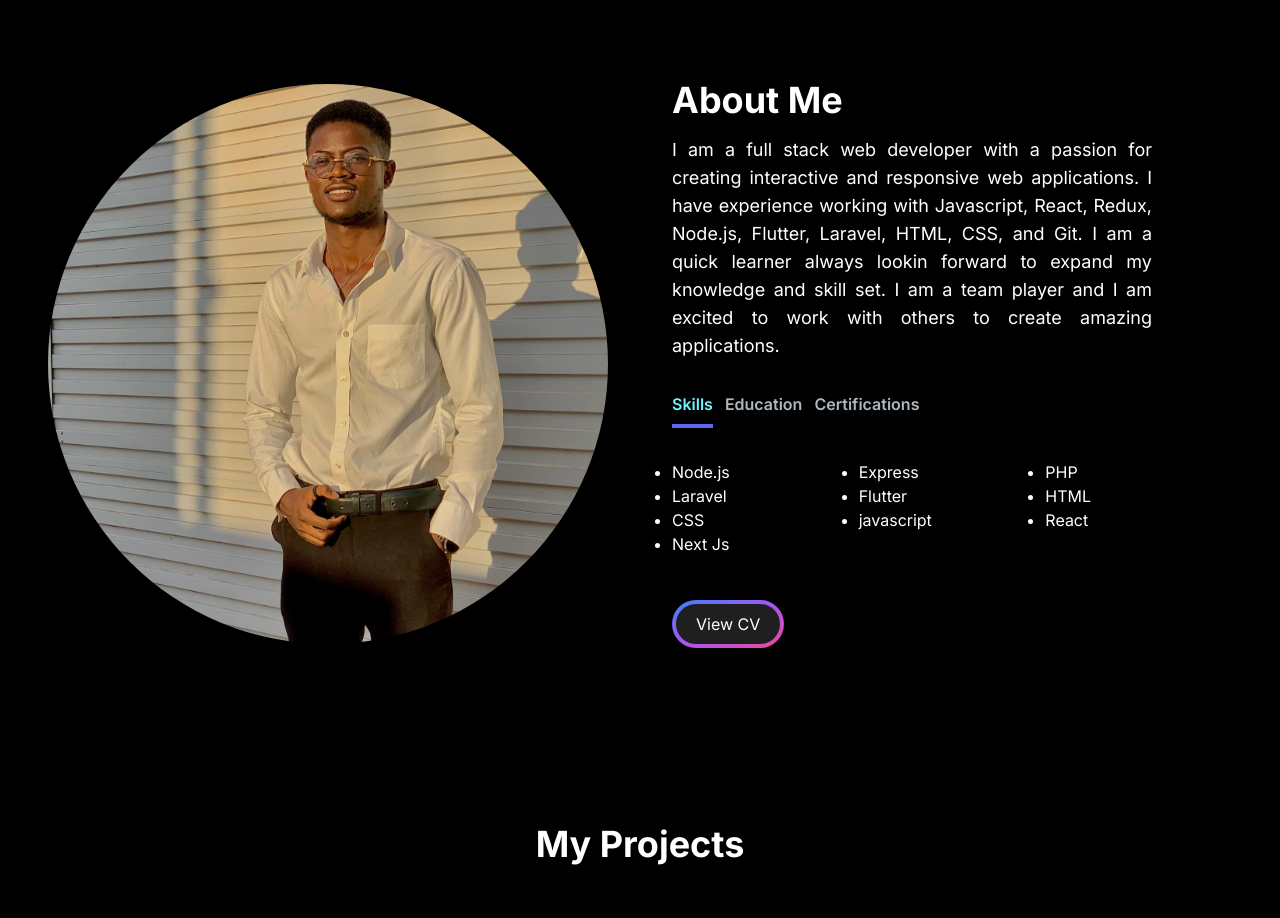
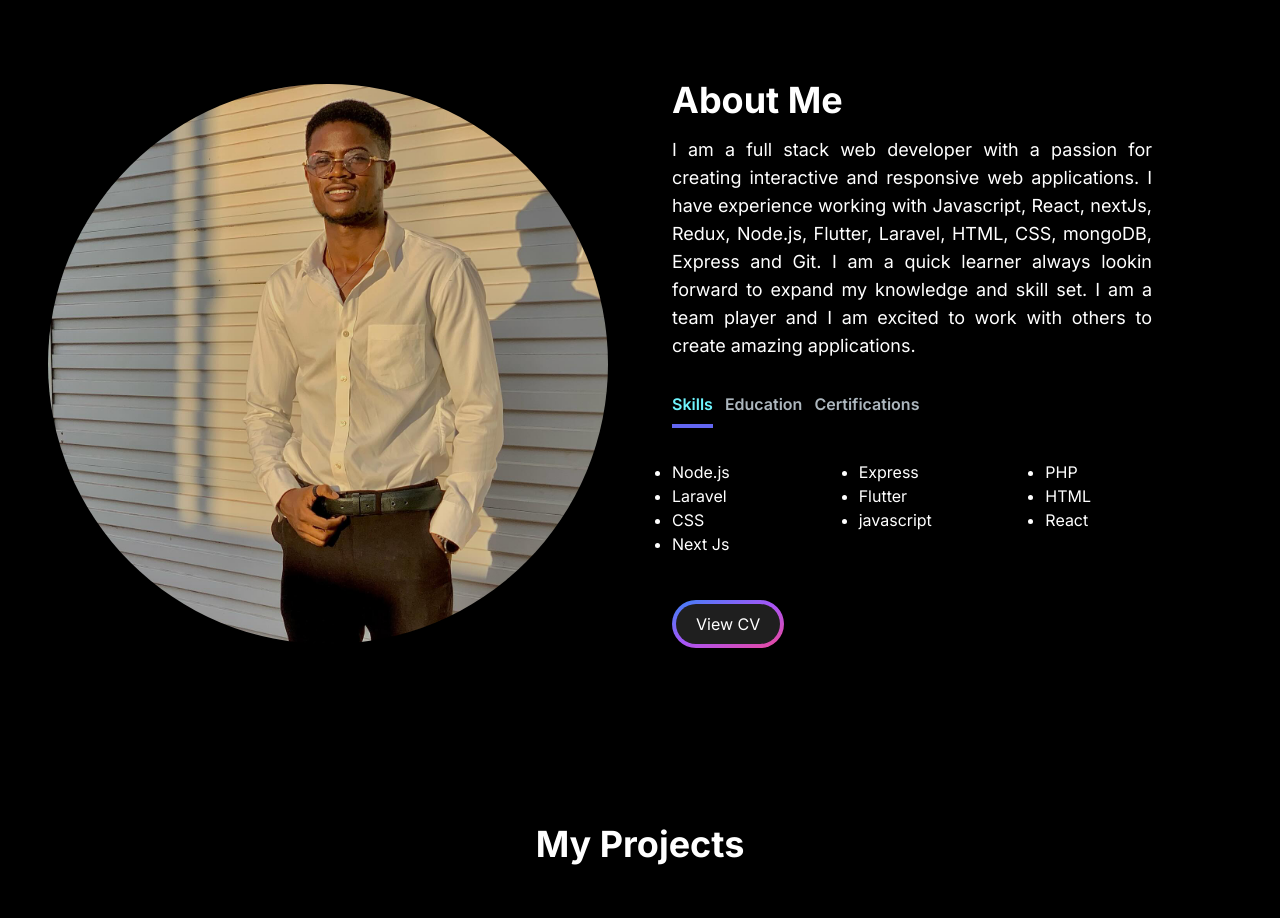
Before and after one commit to nator265/Porfolio, a Next.js app: page / in a window 1280 px wide. Shown: the part 820-1738 px from the top of the page. Built offline with nearby package versions, Linux system fonts and the light colour scheme.

Commit message:
changes on the about me

```diff
--- a/src/app/components/AboutSection.jsx
+++ b/src/app/components/AboutSection.jsx
@@ -94,8 +94,8 @@ const AboutSection = () => {
 						className='text-base lg:text-lg lg:pr-20 lg:text-justify'>
 						I am a full stack web developer with a passion for creating
 						interactive and responsive web applications. I have experience
-						working with Javascript, React, Redux, Node.js, Flutter, Laravel,
-						HTML, CSS, and Git. I am a quick learner always lookin forward to
+						working with Javascript, React, nextJs, Redux, Node.js, Flutter, Laravel,
+						HTML, CSS, mongoDB, Express and Git. I am a quick learner always lookin forward to
 						expand my knowledge and skill set. I am a team player and I am
 						excited to work with others to create amazing applications.
 					</motion.p>
```
